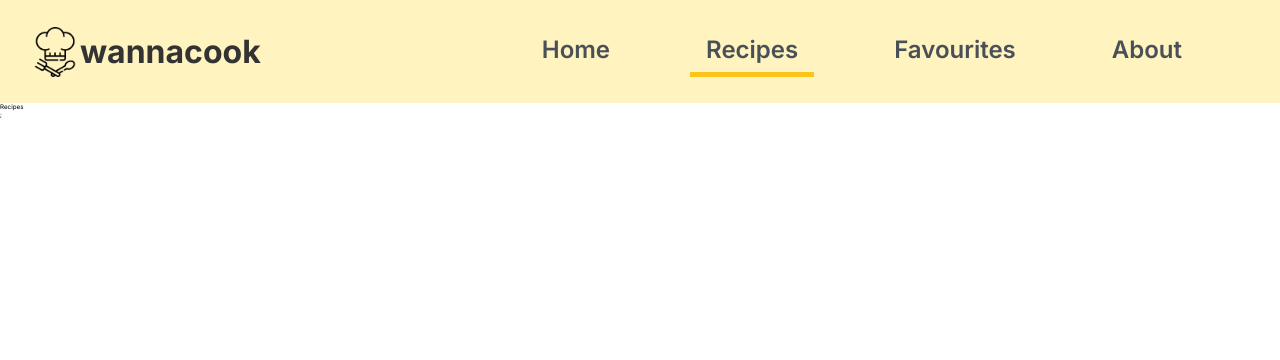
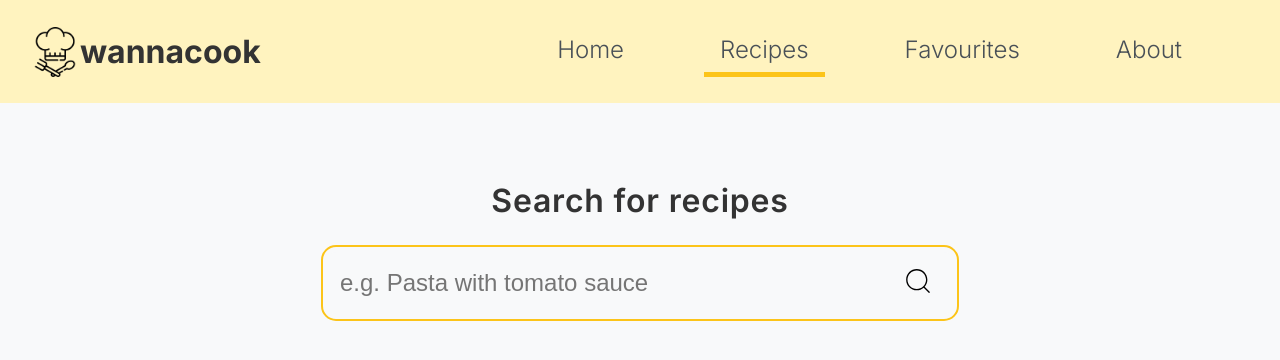
Before and after one commit to kleant-dev/wannacook, a React (Vite) app: page /recipes in a window 1280 px wide. Shown: the top 360 px of the page. Built offline with nearby package versions, Linux system fonts and the light colour scheme.

Commit message:
display data from api

```diff
--- a/package.json
+++ b/package.json
@@ -11,6 +11,7 @@
   },
   "dependencies": {
     "@tanstack/react-query": "^5.35.5",
+    "@tanstack/react-query-devtools": "^5.35.5",
     "react": "^18.2.0",
     "react-dom": "^18.2.0",
     "react-icons": "^5.2.1",
@@ -18,6 +19,7 @@
     "styled-components": "^6.1.11"
   },
   "devDependencies": {
+    "@types/node": "^20.12.11",
     "@types/react": "^18.2.66",
     "@types/react-dom": "^18.2.22",
     "@typescript-eslint/eslint-plugin": "^7.2.0",
--- a/src/App.tsx
+++ b/src/App.tsx
@@ -11,9 +11,11 @@ import Recipes from "./pages/Recipes";
 import Favourites from "./pages/Favourites";
 import About from "./pages/About";
 import GlobalStyle from "./ui/GlobalStyles";
+import { RecipesProvider } from "./context/RecipesContext";
+import { QueryClient, QueryClientProvider } from "@tanstack/react-query";
+import { ReactQueryDevtools } from "@tanstack/react-query-devtools";
 
-const appId = `0c8b59aa`;
-const appKey = `aa5cf18650e835bcff9a8cf7ff2bd26e`;
+const client = new QueryClient();
 
 const router = createBrowserRouter([
   {
@@ -34,8 +36,13 @@ const router = createBrowserRouter([
 function App() {
   return (
     <>
-      <GlobalStyle />
-      <RouterProvider router={router}></RouterProvider>;
+      <QueryClientProvider client={client}>
+        <ReactQueryDevtools initialIsOpen={true} />
+        <GlobalStyle />
+        <RecipesProvider>
+          <RouterProvider router={router}></RouterProvider>
+        </RecipesProvider>
+      </QueryClientProvider>
     </>
   );
 }
--- /dev/null
+++ b/src/context/RecipesContext.tsx
@@ -0,0 +1,36 @@
+import { createContext, useContext, useReducer } from "react";
+
+const RecipesContext = createContext<ContextValue | null>(null);
+
+type ContextValue = {
+  query: string;
+  dispatch: React.Dispatch<Action>;
+};
+type Action = { type: "setQuery"; payload: string };
+type State = { query: string };
+const initialState = {
+  query: "",
+};
+
+function reducer(state: State, action: Action) {
+  switch (action.type) {
+    case "setQuery":
+      return { ...state, query: action.payload };
+  }
+}
+
+export function RecipesProvider({ children }: { children: React.ReactNode }) {
+  const [{ query }, dispatch] = useReducer(reducer, initialState);
+  return (
+    <RecipesContext.Provider value={{ query, dispatch }}>
+      {children}
+    </RecipesContext.Provider>
+  );
+}
+
+export function useRecipesContext() {
+  const value = useContext(RecipesContext);
+  if (!value)
+    throw new Error("useRecipes must be used within a RecipesProvider");
+  return value;
+}
--- /dev/null
+++ b/src/features/recipes/RecipeHeader.tsx
@@ -0,0 +1,16 @@
+import styled from "styled-components";
+
+const StyledRecipeHeader = styled.div`
+  display: flex;
+`;
+
+function RecipeHeader({ title, image }: { title: string; image: string }) {
+  return (
+    <StyledRecipeHeader>
+      <img src={image} alt={`${title} image`} />
+      <p>{title}</p>
+    </StyledRecipeHeader>
+  );
+}
+
+export default RecipeHeader;
--- /dev/null
+++ b/src/features/recipes/RecipesList.tsx
@@ -0,0 +1,50 @@
+/* eslint-disable @typescript-eslint/no-unused-vars */
+
+import styled from "styled-components";
+import RecipeHeader from "./RecipeHeader";
+import { useRecipes } from "./useRecipes";
+import { BiConfused } from "react-icons/bi";
+
+export type RecipeHeaderType = {
+  id: number;
+  title: string;
+  imageType: string;
+  image: string;
+};
+
+const StyledRecipeList = styled.div`
+  background-color: var(--background-color);
+`;
+
+const Error = styled.p`
+  margin-top: 4.2rem;
+  text-align: center;
+  font-size: 1.8rem;
+`;
+
+function RecipesList() {
+  const { recipes, isLoading, error } = useRecipes();
+  console.log(recipes);
+
+  isLoading && <p>Loading...</p>;
+  if (recipes && recipes.results.length === 0)
+    return (
+      <Error>
+        <BiConfused /> Could not find any recipes. Try a different search.
+      </Error>
+    );
+  if (recipes && recipes.results.length > 0)
+    return (
+      <StyledRecipeList>
+        {recipes.results.map((recipe: RecipeHeaderType) => (
+          <RecipeHeader
+            key={recipe.id}
+            title={recipe.title}
+            image={recipe.image}
+          />
+        ))}
+      </StyledRecipeList>
+    );
+}
+
+export default RecipesList;
--- /dev/null
+++ b/src/features/recipes/Search.tsx
@@ -0,0 +1,76 @@
+import { CiSearch } from "react-icons/ci";
+import styled from "styled-components";
+import { useRecipesContext } from "../../context/RecipesContext";
+import { useState } from "react";
+
+const StyledSearch = styled.div`
+  padding: 4.6rem 0 0 0;
+  display: flex;
+  justify-content: center;
+`;
+
+const Input = styled.input`
+  font-size: 2.4rem !important;
+  width: 60rem;
+  height: 6.2rem;
+  font-size: 1.8rem;
+  padding: 0 1.2rem;
+  border: none;
+  outline: 2px solid var(--primary-color);
+  outline-offset: 0.5rem;
+  border-radius: 0.8rem;
+  background-color: var(--background-color);
+`;
+
+const Header = styled.div`
+  display: flex;
+  flex-direction: column;
+  align-items: center;
+  & p {
+    font-size: 3.2rem;
+    font-weight: 600;
+    color: #333;
+    letter-spacing: 0.8px;
+  }
+`;
+const Form = styled.form`
+  position: relative;
+  & button {
+    border: none;
+    background: none;
+    position: absolute;
+    right: 1.2rem;
+    top: 1.2rem;
+    cursor: pointer;
+  }
+`;
+
+function Search() {
+  const [query, setQuery] = useState<string>("");
+  const { dispatch } = useRecipesContext();
+  function handleSubmit(e: React.FormEvent<HTMLFormElement>) {
+    e.preventDefault();
+    dispatch({ type: "setQuery", payload: query });
+    setQuery("");
+  }
+  return (
+    <StyledSearch>
+      <Header>
+        <p>Search for recipes</p>
+        <Form onSubmit={handleSubmit}>
+          <Input
+            type="text"
+            placeholder="e.g. Pasta with tomato sauce"
+            onChange={(e) => setQuery(e.target.value)}
+            value={query}
+          />
+          <button>
+            <CiSearch size={32} />
+          </button>
+        </Form>
+      </Header>
+    </StyledSearch>
+  );
+}
+
+export default Search;
--- /dev/null
+++ b/src/features/recipes/useRecipes.ts
@@ -0,0 +1,21 @@
+import { useQuery } from "@tanstack/react-query";
+import { getRecipes } from "../../services/apiRecipes";
+import { useRecipesContext } from "../../context/RecipesContext";
+import { useEffect } from "react";
+
+export function useRecipes() {
+  const { query } = useRecipesContext();
+  const {
+    data: recipes,
+    refetch,
+    isLoading,
+    error,
+  } = useQuery({
+    queryKey: ["recipes"],
+    queryFn: () => (query ? getRecipes(query) : Promise.resolve(null)),
+  });
+  useEffect(() => {
+    if (query) refetch();
+  }, [query, refetch]);
+  return { recipes, isLoading, error };
+}
--- a/src/pages/Recipes.tsx
+++ b/src/pages/Recipes.tsx
@@ -1,5 +1,19 @@
+import Search from "../features/recipes/Search";
+import RecipesList from "../features/recipes/RecipesList";
+import styled from "styled-components";
+
+const StyledRecipes = styled.div`
+  height: 100vh;
+  background-color: var(--background-color);
+`;
+
 function Recipes() {
-  return <div>Recipes</div>;
+  return (
+    <StyledRecipes>
+      <Search />
+      <RecipesList />
+    </StyledRecipes>
+  );
 }
 
 export default Recipes;
--- /dev/null
+++ b/src/services/apiRecipes.ts
@@ -0,0 +1,29 @@
+import { RecipeHeaderType } from "../features/recipes/RecipesList";
+
+/* eslint-disable @typescript-eslint/no-unused-vars */
+const baseUrl = "https://api.spoonacular.com";
+const apiKey = `52a45630931042f786ef078d6c991079`;
+
+const url = `${baseUrl}/recipes/complexSearch?apiKey=${apiKey}&query=`;
+
+type Recipes = {
+  number: number;
+  offset: number;
+  results: RecipeHeaderType[];
+  totalResults: number;
+};
+export async function getRecipes(query: string): Promise<Recipes | null> {
+  try {
+    const response = await fetch(url + query);
+    if (!response.ok) {
+      throw new Error("Something went wrong");
+    }
+    const data = await response.json();
+    if (!data) throw new Error("Could not find any recipes");
+    return data;
+  } catch (err) {
+    throw new Error(
+      err instanceof Error ? err.message : "Something went wrong"
+    );
+  }
+}
--- a/src/ui/GlobalStyles.ts
+++ b/src/ui/GlobalStyles.ts
@@ -3,14 +3,14 @@ import { createGlobalStyle } from "styled-components";
 const GlobalStyle = createGlobalStyle`
 :root{
 
-    --primary-color: #f08c00;
-    --secondary-color: #f59f00;
+    --primary-color: #fcc419;
+    --secondary-color:#ffd43b;
     --grey-color:#495057;
     --background-color:#f8f9fa;
 }
 
 body {
-    font-size: 62.5%;
+    font-size: 1.6rem;
     padding:0;
     margin:0;
     box-sizing: border-box;
--- a/src/ui/Navigation.tsx
+++ b/src/ui/Navigation.tsx
@@ -40,7 +40,7 @@ const Link = styled(NavLink)`
   &:visited {
     text-decoration: none;
     font-size: 2.4rem;
-    font-weight: 600;
+    font-weight: 300;
     color: var(--grey-color);
     padding: 0.8rem 1.6rem;
     transition: all 0.3s;
```
Also changed, not shown: 1 other file (tests, documents, lock files or other folders).
